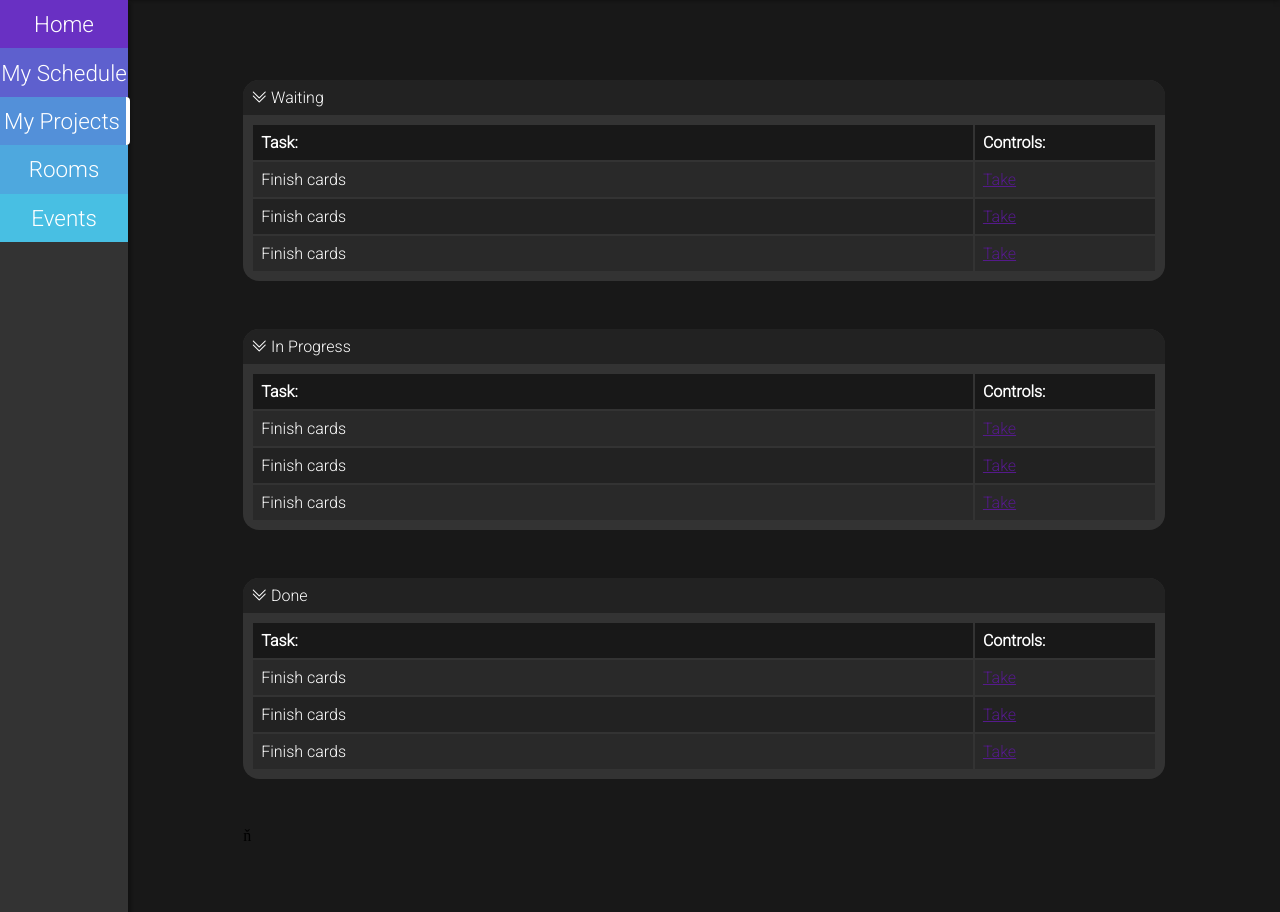
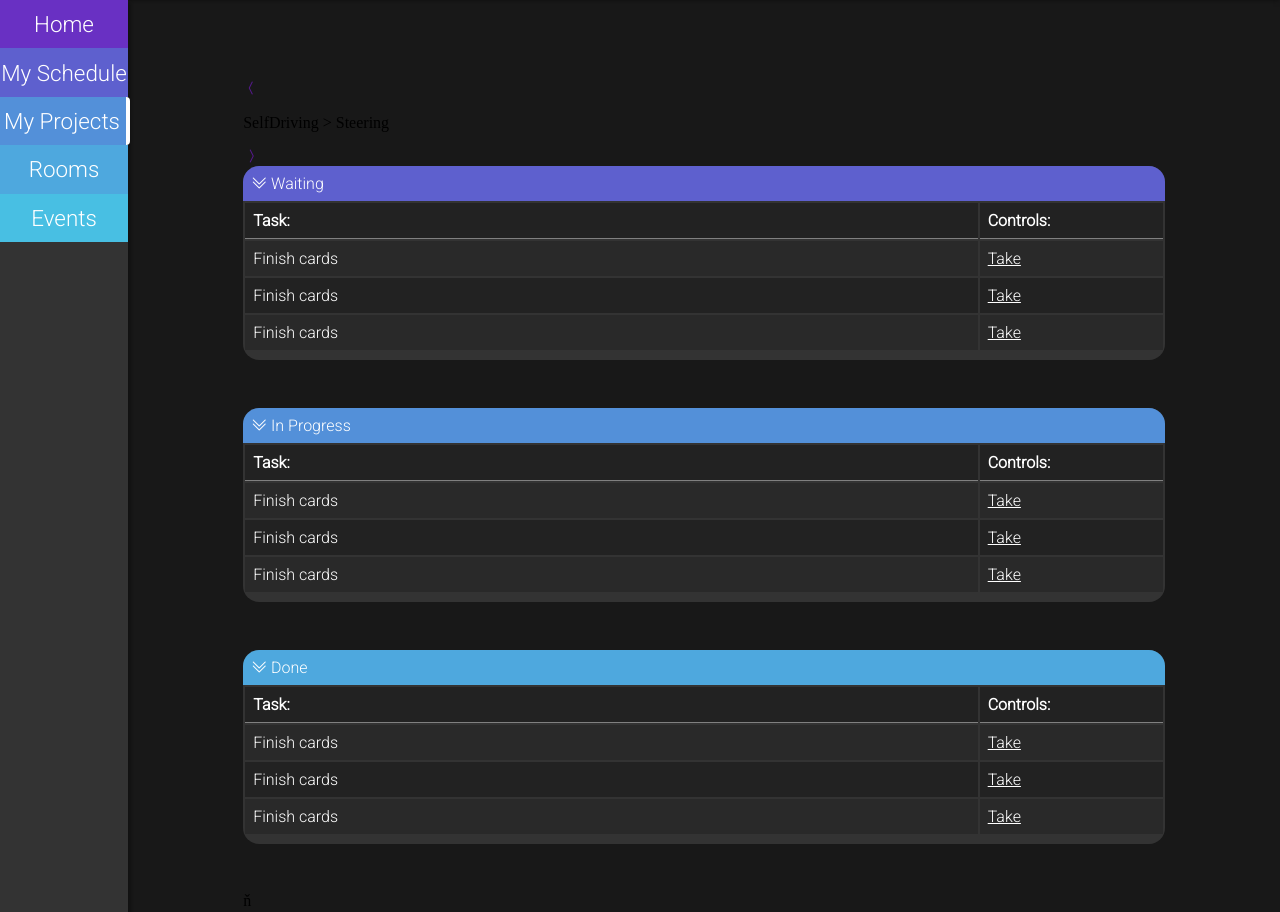
Before and after one commit to P-E-TT-E-R/HKM2021-workflow, a Django app: page /projects in a window 1280 px wide. Shown: the part 49-961 px from the top of the page. Run offline with Django 3.2, Linux system fonts and the light colour scheme; the visitor is signed in with stand-in values (Sample User, id 1); some libraries are stand-ins or nearby versions; some web fonts are replaced.

Commit message:
Some stuff

```diff
--- a/main/templates/include/sidebar.html
+++ b/main/templates/include/sidebar.html
@@ -1,11 +1,11 @@
 {% with url_name=request.resolver_match.url_name %}
 <nav class="sidebar">
-    <div class="sidebar-top">
-        <a class="{% if url_name == 'panel' %}active{% endif %}" href="{% url 'main:panel' %}">Home</a>
-        <a class="{% if url_name == 'schedule' %}active{% endif %}" href="{% url 'main:schedule' %}">My Schedule</a>
-        <a class="{% if url_name == 'projects' %}active{% endif %}" href="{% url 'main:projects' %}">My Projects</a>
-		<a class="{% if url_name == 'rooms' %}active{% endif %}" href="{% url 'main:rooms' %}">Rooms</a>
-        <a class="{% if url_name == 'events' %}active{% endif %}" href="{% url 'main:events' %}">Events</a>
+    <div class="sidebar-top colored-blue">
+        <a class="colored {% if url_name == 'panel' %}active{% endif %}" href="{% url 'main:panel' %}">Home</a>
+        <a class="colored {% if url_name == 'schedule' %}active{% endif %}" href="{% url 'main:schedule' %}">My Schedule</a>
+        <a class="colored {% if url_name == 'projects' %}active{% endif %}" href="{% url 'main:projects' %}">My Projects</a>
+		<a class="colored {% if url_name == 'rooms' %}active{% endif %}" href="{% url 'main:rooms' %}">Rooms</a>
+        <a class="colored {% if url_name == 'events' %}active{% endif %}" href="{% url 'main:events' %}">Events</a>
 	</div>
 	<div class="sidebar-bottom">
 
--- a/main/templates/main/projects.html
+++ b/main/templates/main/projects.html
@@ -7,9 +7,14 @@
 {% endblock stylesheets %}
 
 {% block content %}
-<div class="project">
+<div class="project colored-blue">
+	<div class="switcher">
+		<a href=""><i class="bi bi-chevron-compact-left"></i></a>
+		<p>SelfDriving > Steering</p>
+		<a href=""><i class="bi bi-chevron-compact-right"></i></a>
+	</div>
 	<div class="card">
-		<div class="card-header">
+		<div class="card-header colored">
 			<p> <i class="bi bi-chevron-double-down"></i> Waiting</p>
 		</div>
 		<div class="card-content">
@@ -34,7 +39,7 @@
 		</div>
 	</div>
 	<div class="card">
-		<div class="card-header">
+		<div class="card-header colored">
 			<p> <i class="bi bi-chevron-double-down"></i> In Progress</p>
 		</div>
 		<div class="card-content">
@@ -59,7 +64,7 @@
 		</div>
 	</div>
 	<div class="card">
-		<div class="card-header">
+		<div class="card-header colored">
 			<p> <i class="bi bi-chevron-double-down"></i> Done</p>
 		</div>
 		<div class="card-content">
--- a/static/assets/css/main.css
+++ b/static/assets/css/main.css
@@ -78,19 +78,19 @@ nav div a:hover {
 	color: white;
 	padding: 0.5em 0em 0.5em 0em;
 }
-.sidebar div a:nth-child(1) {
+.colored-blue .colored:nth-child(1), .colored-blue *:nth-child(1) .colored {
 	background-color: #6930c3;
 }
-.sidebar div a:nth-child(2) {
+.colored-blue .colored:nth-child(2), .colored-blue *:nth-child(2) .colored {
 	background-color: #5e60ce;
 }
-.sidebar div a:nth-child(3) {
+.colored-blue .colored:nth-child(3), .colored-blue *:nth-child(3) .colored {
 	background-color: #5390d9;
 }
-.sidebar div a:nth-child(4) {
+.colored-blue .colored:nth-child(4), .colored-blue *:nth-child(4) .colored {
 	background-color: #4ea8de;
 }
-.sidebar div a:nth-child(5) {
+.colored-blue .colored:nth-child(5), .colored-blue *:nth-child(5) .colored {
 	background-color: #48bfe3;
 }
 
@@ -144,7 +144,16 @@ nav div a:hover {
 	margin: 0px;
 }
 .card-content {
-	padding: 0.5em;
+	padding-bottom: 0.5em;
+}
+.card-alert .card-header{
+	border-color:  #c62727;
+}
+.card-warning .card-header{
+	border-color:  #ed9717;
+}
+.card-success .card-header{
+	border-color:  #5fbf33;
 }
 .table {
 	border: none;
@@ -152,18 +161,24 @@ nav div a:hover {
 .table tr th {
 	border: none;
 	text-align: left;
-	background-color:  #181818 ;
+	border-bottom: solid 1px gray;
 	padding: 0.5em;
 }
 .table tr td {
 	border: none;
 	padding: 0.5em;
 }
+.table tr td a {
+	color: white;
+}
 .table tr  {
 	background-color:  #222 ;
 }
 .table tr:nth-child(even) {
 	background-color:  #292929 ;
+
+}
+.switcher {
 
 }
 table {
```
